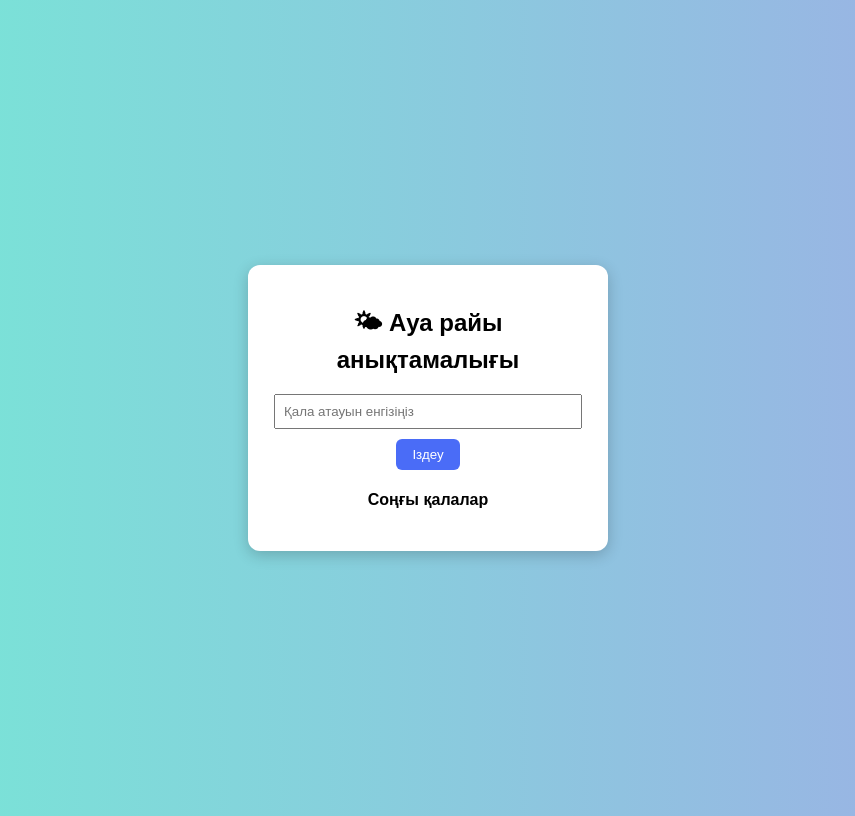
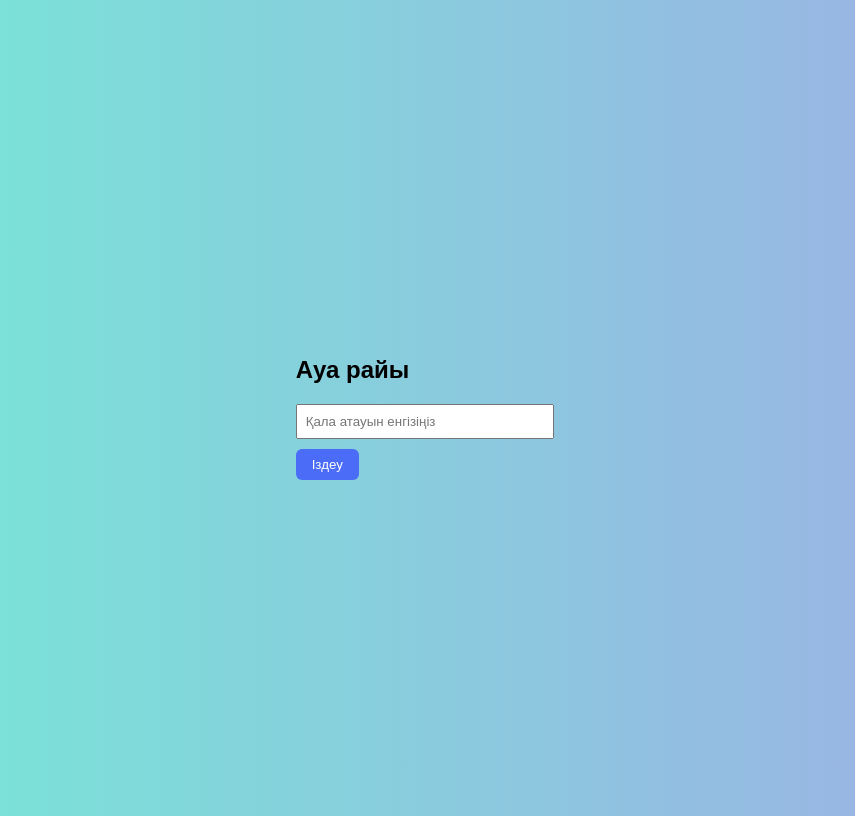
Before and after one commit to thuki7646-spec/auarai, a plain HTML site: page index.html in a window 1280 px wide. Shown: the whole page, without its empty margins (212-1067 px from the left). Drawn offline with Linux system fonts and the light colour scheme.

Commit message:
Update index.html

```diff
--- a/index.html
+++ b/index.html
@@ -1,24 +1,20 @@
 <!DOCTYPE html>
 <html lang="kk">
 <head>
-  <meta charset="UTF-8">
-  <title>Weather App</title>
-  <link rel="stylesheet" href="style.css">
+    <meta charset="UTF-8">
+    <title>Weather App</title>
+    <link rel="stylesheet" href="style.css">
 </head>
 <body>
 
-  <div class="weather-card">
-    <h2>🌤 Ауа райы анықтамалығы</h2>
-
+<div class="card">
+    <h2>Ауа райы</h2>
     <input type="text" id="cityInput" placeholder="Қала атауын енгізіңіз">
     <button onclick="getWeather()">Іздеу</button>
 
     <div id="result"></div>
+</div>
 
-    <h4>Соңғы қалалар</h4>
-    <ul id="history"></ul>
-  </div>
-
-  <script src="script.js"></script>
+<script src="script.js"></script>
 </body>
 </html>
```
